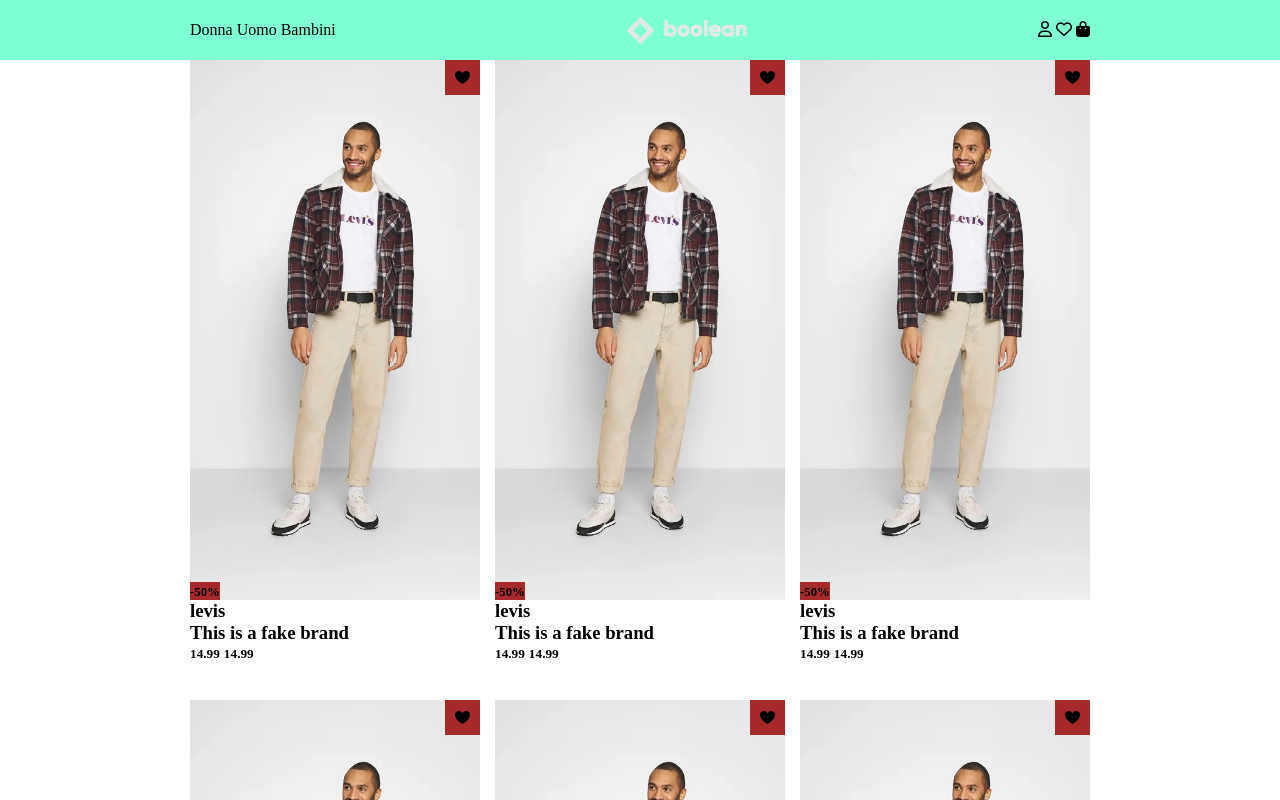
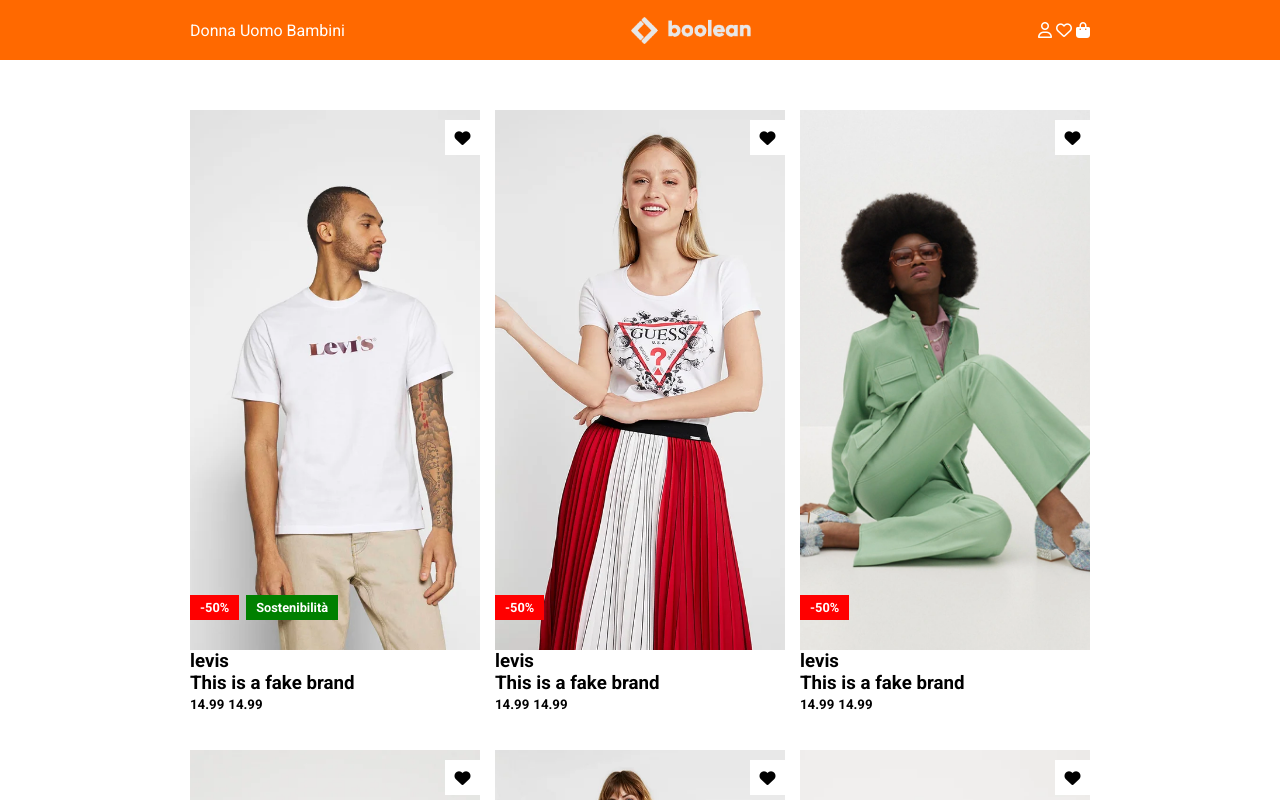
Before and after one commit to Hugocod/html-css-boolando, a plain HTML site: page index.html in a window 1280 px wide. Shown: the top 800 px of the page. Drawn offline with Linux system fonts and the light colour scheme.

Commit message:
added hover effect and some other styling

```diff
--- a/index.html
+++ b/index.html
@@ -7,6 +7,13 @@
     <title>Boolando by Hugo</title>
 
     <link rel="stylesheet" href="style.css" />
+
+    <link rel="preconnect" href="https://fonts.googleapis.com" />
+    <link rel="preconnect" href="https://fonts.gstatic.com" crossorigin />
+    <link
+      href="https://fonts.googleapis.com/css2?family=M+PLUS+Rounded+1c:wght@400;500;700;800;900&family=Roboto:wght@100;400;500;700&display=swap"
+      rel="stylesheet"
+    />
 
     <script
       src="https://kit.fontawesome.com/710259c6f3.js"
@@ -41,11 +48,12 @@
             <!-- picture -->
             <div class="card__picture-1">
               <div class="like">
-                <img src="images/img/heart.svg" />
+                <i class="fa-solid fa-heart"></i>
               </div>
 
               <div class="badge">
                 <h3>-50%</h3>
+                <h3 class="b-green">Sostenibilità</h3>
               </div>
             </div>
 
@@ -67,7 +75,7 @@
             <!-- picture -->
             <div class="card__picture-2">
               <div class="like">
-                <img src="images/img/heart.svg" />
+                <i class="fa-solid fa-heart"></i>
               </div>
 
               <div class="badge">
@@ -93,7 +101,7 @@
             <!-- picture -->
             <div class="card__picture-3">
               <div class="like">
-                <img src="images/img/heart.svg" />
+                <i class="fa-solid fa-heart"></i>
               </div>
 
               <div class="badge">
@@ -120,7 +128,7 @@
             <!-- picture -->
             <div class="card__picture-4">
               <div class="like">
-                <img src="images/img/heart.svg" />
+                <i class="fa-solid fa-heart"></i>
               </div>
 
               <div class="badge">
@@ -146,7 +154,7 @@
             <!-- picture -->
             <div class="card__picture-5">
               <div class="like">
-                <img src="images/img/heart.svg" />
+                <i class="fa-solid fa-heart"></i>
               </div>
 
               <div class="badge">
@@ -172,7 +180,7 @@
             <!-- picture -->
             <div class="card__picture-6">
               <div class="like">
-                <img src="images/img/heart.svg" />
+                <i class="fa-solid fa-heart"></i>
               </div>
 
               <div class="badge">
--- a/style.css
+++ b/style.css
@@ -4,6 +4,8 @@ body {
   margin: 0;
   padding: 0;
   box-sizing: border-box;
+
+  font-family: "Roboto", sans-serif;
 }
 
 h1,
@@ -19,8 +21,12 @@ h6 {
 /* / general styles */
 
 header {
-  background-color: aquamarine;
+  background-color: #ff6900;
   height: 60px;
+
+  margin-bottom: 50px;
+
+  color: white;
 }
 
 .wrapper {
@@ -60,36 +66,52 @@ header .wrapper {
 .card__picture-4,
 .card__picture-5,
 .card__picture-6 {
+  height: 90%;
   position: relative;
-
-  background-image: url(images/img/1b.webp);
   background-size: cover;
   background-position: center;
 
   transition: all 0.4s ease-in-out;
-
-  height: 90%;
 }
 
 /* hover */
 
-.card__picture-1:hover {
+.card__picture-1 {
+  background-image: url(images/img/1.webp);
+}
+.card__picture-2 {
+  background-image: url(images/img/2.webp);
+}
+.card__picture-3 {
+  background-image: url(images/img/3.webp);
+}
+.card__picture-4 {
+  background-image: url(images/img/4.webp);
+}
+.card__picture-5 {
+  background-image: url(images/img/5.webp);
+}
+.card__picture-6 {
   background-image: url(images/img/6.webp);
 }
+
+.card__picture-1:hover {
+  background-image: url(images/img/1b.webp);
+}
 .card__picture-2:hover {
-  background-image: url(images/img/6.webp);
+  background-image: url(images/img/2b.webp);
 }
 .card__picture-3:hover {
-  background-image: url(images/img/6.webp);
+  background-image: url(images/img/3b.webp);
 }
 .card__picture-4:hover {
-  background-image: url(images/img/6.webp);
+  background-image: url(images/img/4b.webp);
 }
 .card__picture-5:hover {
-  background-image: url(images/img/6.webp);
+  background-image: url(images/img/5b.webp);
 }
 .card__picture-6:hover {
-  background-image: url(images/img/6.webp);
+  background-image: url(images/img/6b.webp);
 }
 
 /* hover */
@@ -102,10 +124,10 @@ header .wrapper {
 .like {
   width: 35px;
   height: 35px;
-  background-color: brown;
+  background-color: rgb(255, 255, 255);
 
   position: absolute;
-  top: 0;
+  top: 10px;
   right: 0;
 
   display: flex;
@@ -113,8 +135,12 @@ header .wrapper {
   align-items: center;
 }
 
+.like:hover .fa-solid {
+  color: #ff0000;
+}
+
 .logo {
-  height: 60px;
+  height: 70px;
   width: 400px;
 
   background-image: url(./images/img/boolean-logo.png);
@@ -129,19 +155,35 @@ header .wrapper {
 
 .badge {
   position: absolute;
-  bottom: 0;
+  bottom: 30px;
   left: 0;
 
-  background-color: brown;
+  color: white;
 }
 
 .badge * {
   font-size: 0.8rem;
   display: inline-block;
+
+  padding: 5px 10px;
+  margin-right: 3px;
+
+  background-color: #ff0000;
+}
+
+.b-green {
+  background-color: green;
 }
 
 .price h5 {
   display: inline-block;
+}
+
+footer {
+  background-color: #1a1a1a;
+  color: white;
+
+  height: 90px;
 }
 
 footer .wrapper {
@@ -149,3 +191,7 @@ footer .wrapper {
   justify-content: space-between;
   align-items: center;
 }
+
+footer h4 {
+  display: inline-block;
+}
```
